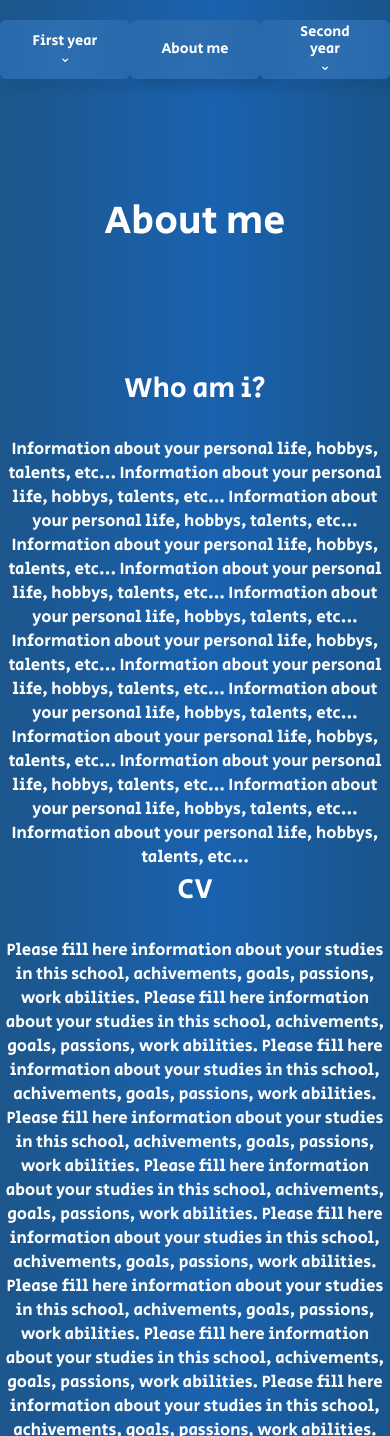
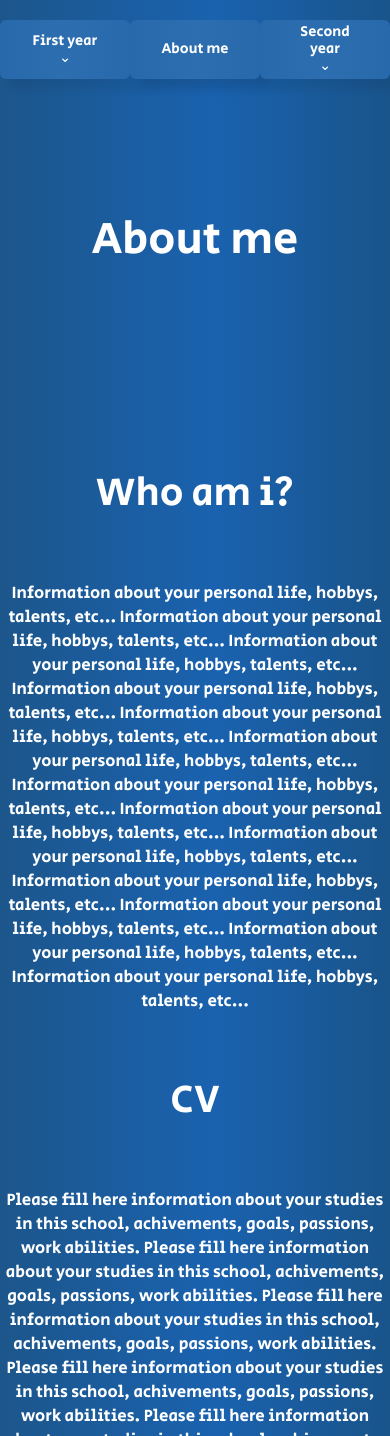
Before and after one commit to raisfeld-ori/pol-template, a Next.js app: page /projects/about in a window 390 px wide. Shown: the top 1436 px of the page. Built offline with nearby package versions, Linux system fonts and the light colour scheme.

Commit message:
MY LAST COMMIT I HOPE RAHHH!!

```diff
--- a/app/projects/about/page.tsx
+++ b/app/projects/about/page.tsx
@@ -7,7 +7,7 @@ export default function socials(){
     <h1 className="head">About me</h1>
     <div className="descriptions">
     <div className="aboutme">
-     <h1 className="Whoami">Who am i?</h1>
+     <h1 className="whoami">Who am i?</h1>
     <p className="description">
         Information about your personal life, hobbys, talents, etc...
         Information about your personal life, hobbys, talents, etc...
--- a/app/projects/layout.css
+++ b/app/projects/layout.css
@@ -180,6 +180,11 @@ h1, li, p{
   z-index: 9;
 }
 
+.linkprj:hover{
+  color: rgb(7, 147, 255);
+
+}
+
 .link:hover{
   color: rgb(7, 147, 255);
 }
@@ -210,7 +215,7 @@ h1, li, p{
   margin-left: 3em; /* REMOVE THIS IN WHILE MEDIA*/
 }
 
-.Whoami{
+.whoami{
   font-size: 2.5em;
   margin-bottom: 1em;
 
@@ -236,7 +241,7 @@ h1, li, p{
     flex-direction: column;
   }
   .head{
-    font-size: 3.5em;
+    font-size: 4em;
     margin-bottom: 3em;
   }
   .CV{
@@ -246,4 +251,18 @@ h1, li, p{
   .CV-text{
     margin-left: 0;
   }
+  .CV-head{
+    font-size: 3.5em;
+    margin-top: 1.5em;
+    margin-bottom: 1.5em;
 }
+.whoami{
+  font-size: 3.5em;
+  margin-top: 1.5em;
+  margin-bottom: 1.5em;
+}
+
+.option{
+  font-size: 1.8em;
+}
+}
```
